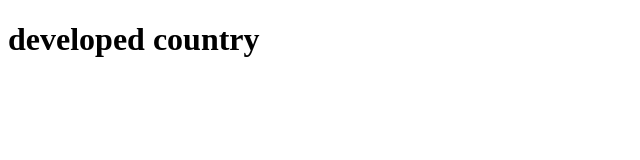
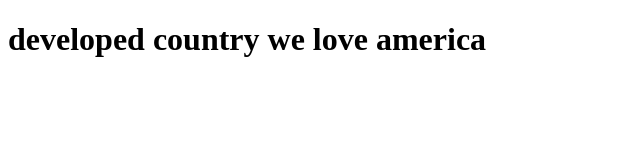
Before and after one commit to param0205/nmit, a plain HTML site: page index.html in a window 1280 px wide. Shown: the whole page, without its empty margins (0-640 px from the left). Drawn offline with Linux system fonts and the light colour scheme.

Commit message:
small addition to our page content

```diff
--- a/index.html
+++ b/index.html
@@ -5,7 +5,7 @@
 </head>
 <body>
 <h1>
-	developed country
+	developed country we love america
 <h1>
 </body>
 </html>
```
